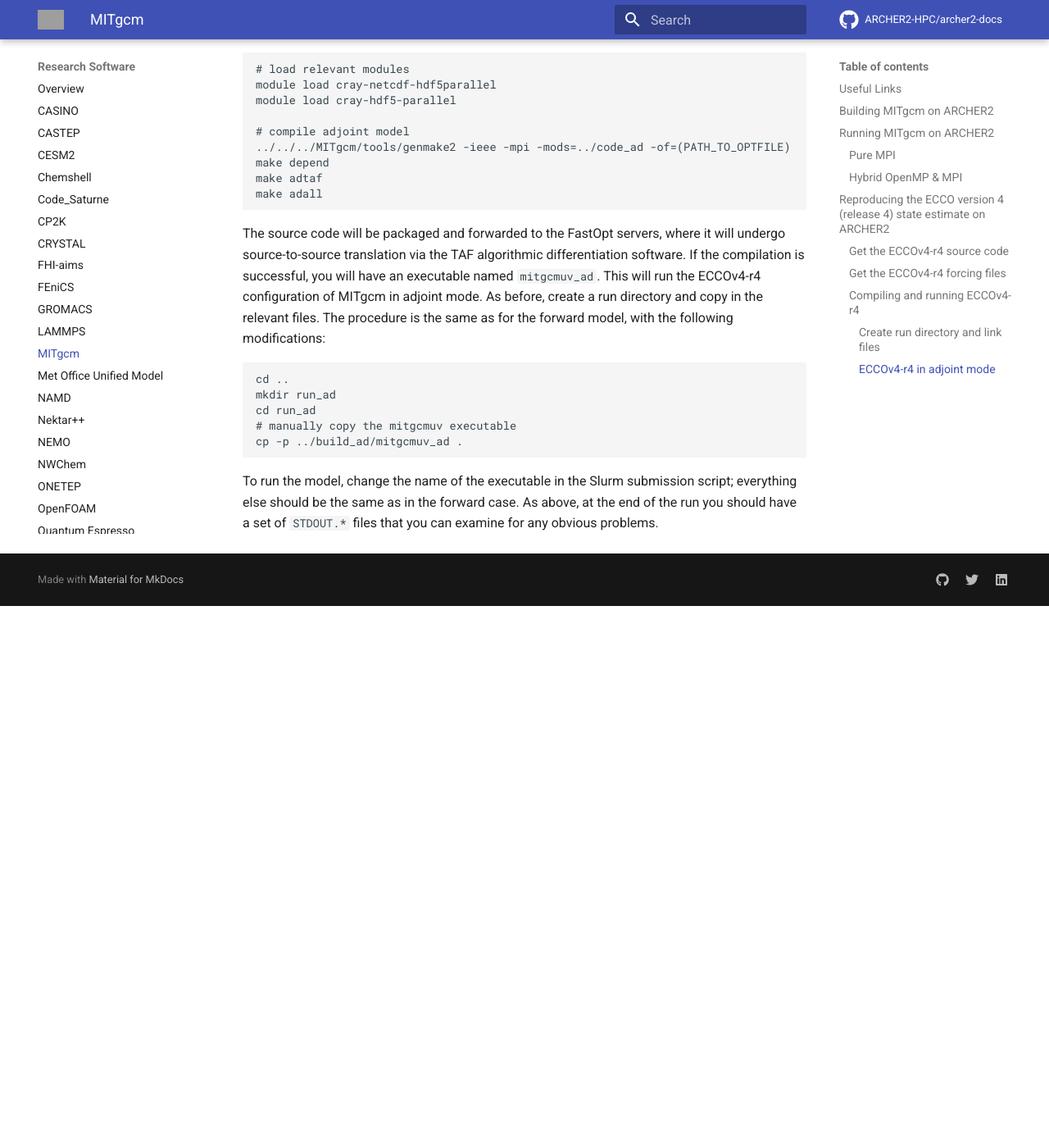
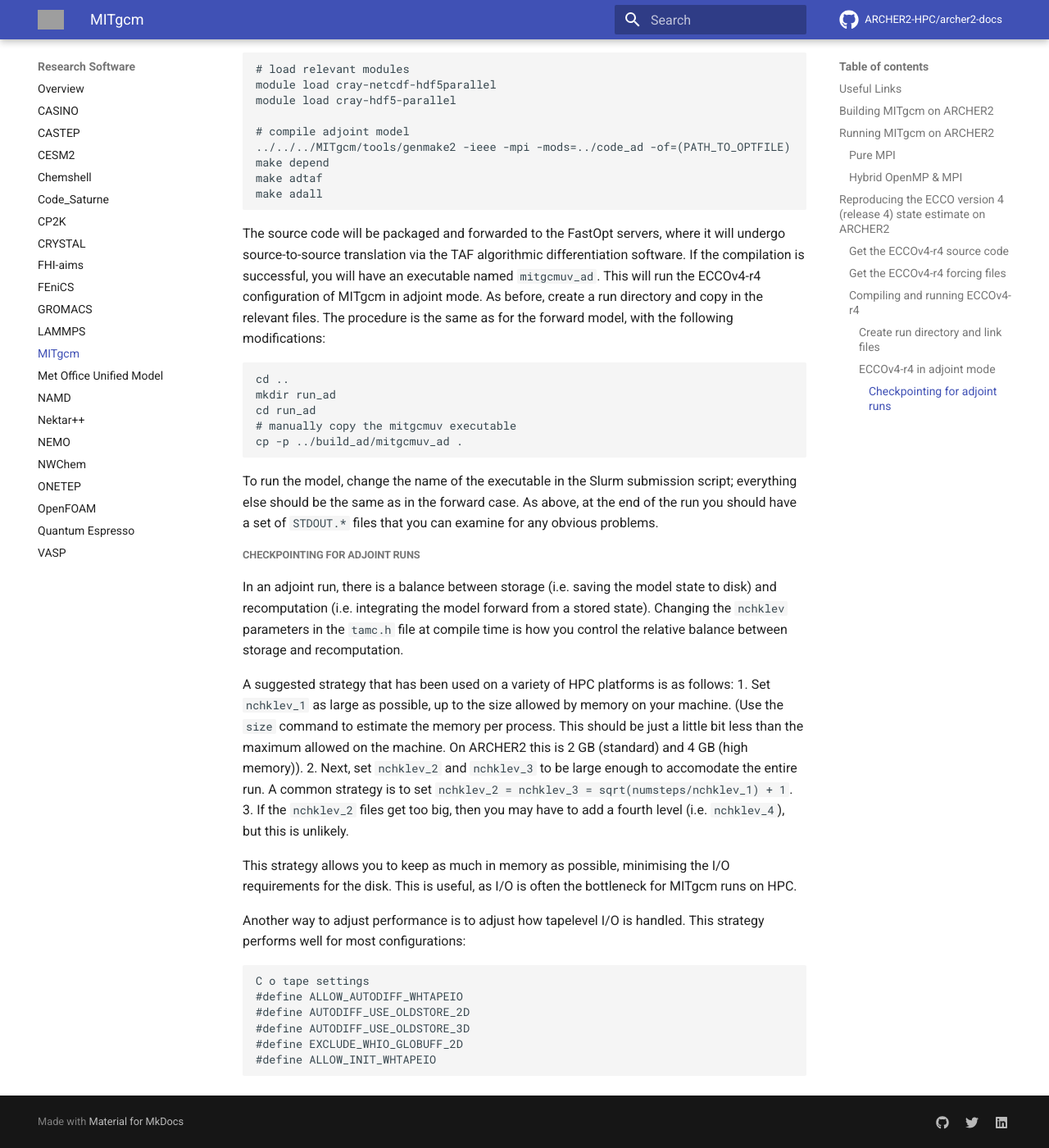
Before and after one commit to ARCHER2-HPC/archer2-docs, an MkDocs documentation site: the page built from docs/research-software/mitgcm.md, in a window 1280 px wide and 1400 px high, scrolled down 7998 px. Shown: the whole window at 82% size. Built offline with MkDocs 1.6.1 and Material for MkDocs 9.7.7, drawn with Linux system fonts in a browser that asks for light colours; comment, search, counter and statistics services are not loaded; before the commit the page ends 8737 px from its top, so only the background shows below that; grey boxes are pictures that could not be loaded.

Commit message:
Update mitgcm.md
Added subsection about checkpointing in adjoint mode

````diff
--- a/docs/research-software/mitgcm.md
+++ b/docs/research-software/mitgcm.md
@@ -348,3 +348,24 @@
     cp -p ../build_ad/mitgcmuv_ad .
 
 To run the model, change the name of the executable in the Slurm submission script; everything else should be the same as in the forward case. As above, at the end of the run you should have a set of `STDOUT.*` files that you can examine for any obvious problems.
+
+##### Checkpointing for adjoint runs
+
+In an adjoint run, there is a balance between storage (i.e. saving the model state to disk) and recomputation (i.e. integrating the model forward from a stored state). Changing the `nchklev` parameters in the `tamc.h` file at compile time is how you control the relative balance between storage and recomputation.
+
+A suggested strategy that has been used on a variety of HPC platforms is as follows:
+1. Set `nchklev_1` as large as possible, up to the size allowed by memory on your machine. (Use the `size` command to estimate the memory per process. This should be just a little bit less than the maximum allowed on the machine. On ARCHER2 this is 2 GB (standard) and 4 GB (high memory)).
+2. Next, set `nchklev_2` and `nchklev_3` to be large enough to accomodate the entire run. A common strategy is to set `nchklev_2 = nchklev_3 = sqrt(numsteps/nchklev_1) + 1`.
+3. If the `nchklev_2` files get too big, then you may have to add a fourth level (i.e. `nchklev_4`), but this is unlikely.
+
+This strategy allows you to keep as much in memory as possible, minimising the I/O requirements for the disk. This is useful, as I/O is often the bottleneck for MITgcm runs on HPC.
+
+Another way to adjust performance is to adjust how tapelevel I/O is handled. This strategy performs well for most configurations:
+```
+C o tape settings
+#define ALLOW_AUTODIFF_WHTAPEIO
+#define AUTODIFF_USE_OLDSTORE_2D
+#define AUTODIFF_USE_OLDSTORE_3D
+#define EXCLUDE_WHIO_GLOBUFF_2D
+#define ALLOW_INIT_WHTAPEIO
+```
````
